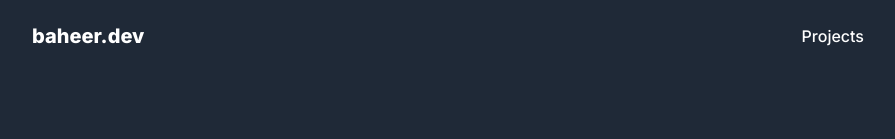
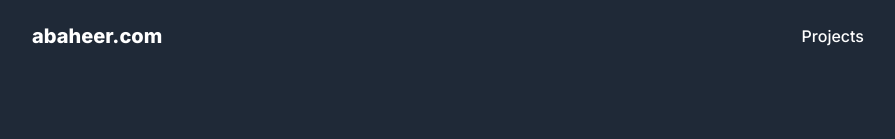
Before and after one commit to abaheer/portfolio, a Next.js app in the folder nextjs-portfolio/: page / in a window 1280 px wide. Shown: the top 139 px of the page, without its empty margins (192-1087 px from the left). Built offline with nearby package versions, Linux system fonts and the light colour scheme.

Commit message:
Update navbar.jsx

```diff
--- a/nextjs-portfolio/src/app/components/navbar.jsx
+++ b/nextjs-portfolio/src/app/components/navbar.jsx
@@ -5,7 +5,7 @@ export default function Navbar() {
     <nav className="border-gray-200 bg-gray-800">
       <div className="flex flex-wrap items-center justify-between p-4">
         <h1 className="pl-8 text-white font-inter text-xl font-extrabold">
-          baheer.dev
+          abaheer.com
         </h1>
         <ul className="flex flex-col p-2 text-white pr-8 font-medium">
           <li className="sm:inline-block">
```
